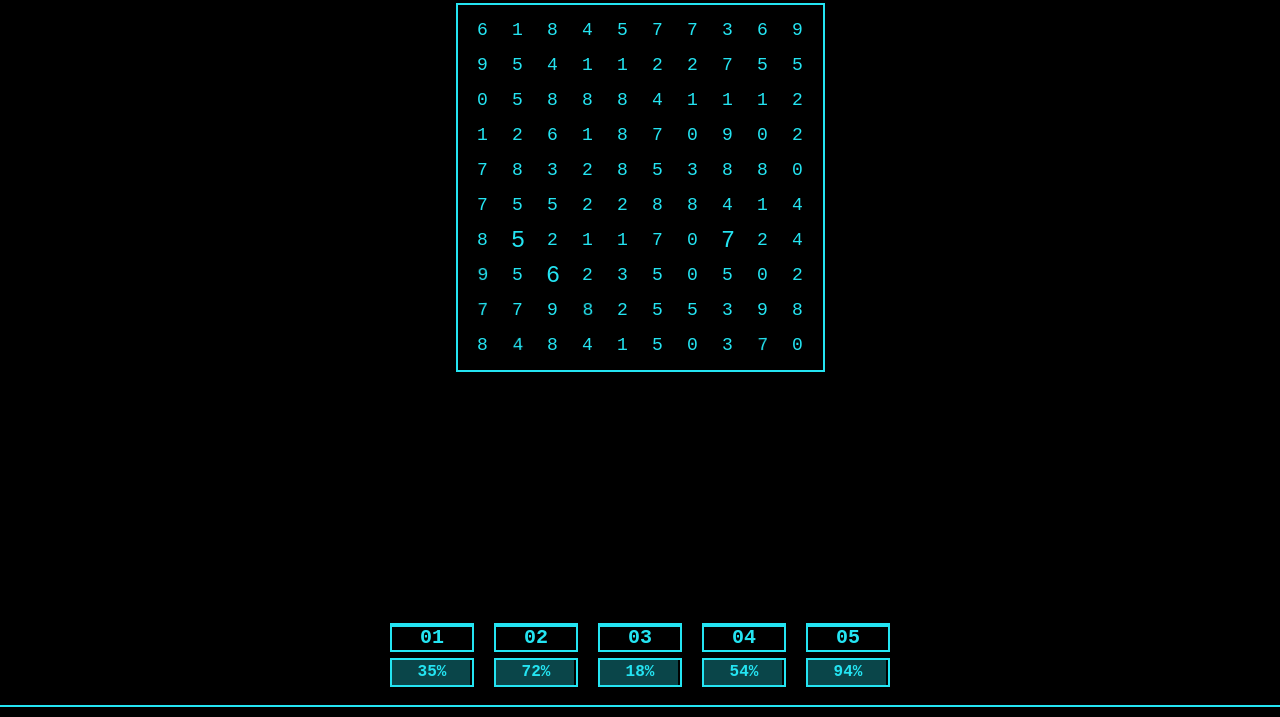
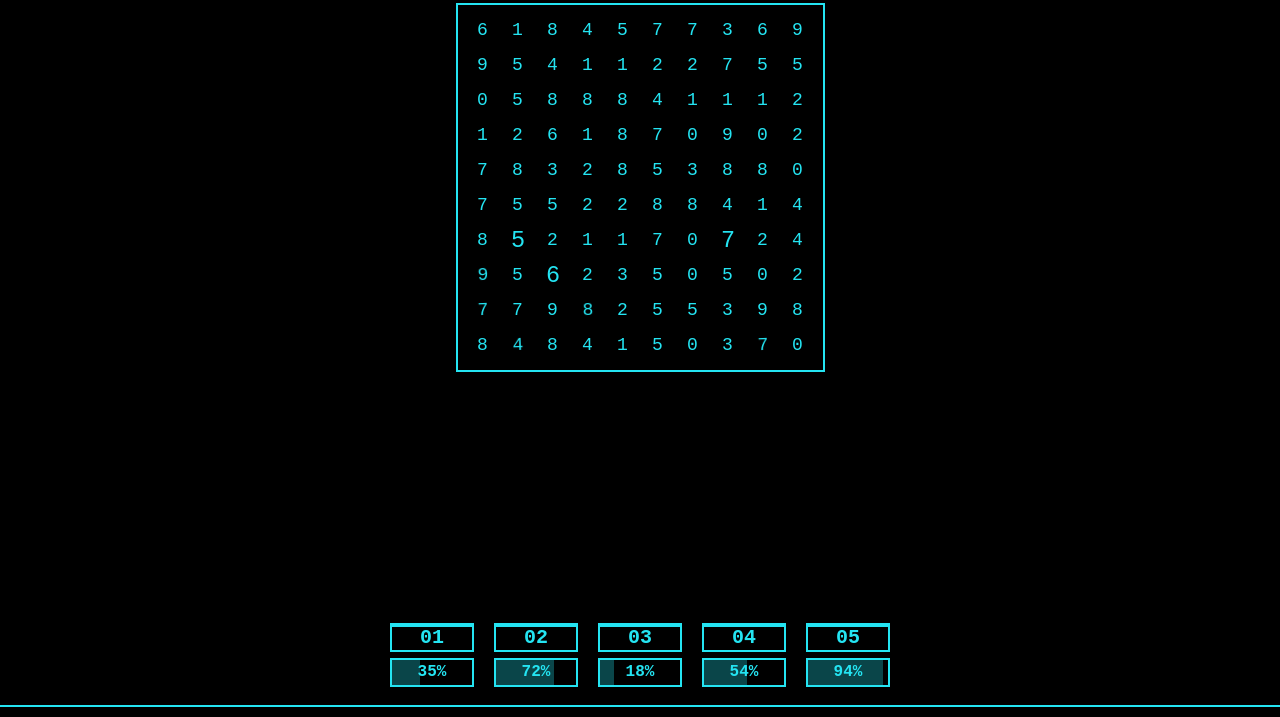
Before and after one commit to tishtosh/Macrodata, a plain HTML site: page index.html in a window 1280 px wide. Shown: the part 83-800 px from the top of the page. Drawn offline with Linux system fonts and the light colour scheme.

Commit message:
starting percentages

```diff
--- a/index.html
+++ b/index.html
@@ -44,7 +44,7 @@
         @supports (-webkit-touch-callout: none) {
             .logo {
                 top: env(safe-area-inset-top, 10px);
-                left: env(safe-area-inset-left, 10px);
+                left: env(safe-area-inset-left, 5px);
                 padding-top: 10px;
             }
         }
@@ -335,23 +335,23 @@
 
     <div class="progress-container">
         <div class="progress-bar">
-            <div class="progress-fill" style="width: 98%"></div>
+            <div class="progress-fill" style="width: 35%"></div>
             <div class="progress-text">35%</div>
         </div>
         <div class="progress-bar">
-            <div class="progress-fill" style="width: 98%"></div>
+            <div class="progress-fill" style="width: 72%"></div>
             <div class="progress-text">72%</div>
         </div>
         <div class="progress-bar">
-            <div class="progress-fill" style="width: 98%"></div>
+            <div class="progress-fill" style="width: 18%"></div>
             <div class="progress-text">18%</div>
         </div>
         <div class="progress-bar">
-            <div class="progress-fill" style="width: 98%"></div>
+            <div class="progress-fill" style="width: 54%"></div>
             <div class="progress-text">54%</div>
         </div>
         <div class="progress-bar">
-            <div class="progress-fill" style="width: 98%"></div>
+            <div class="progress-fill" style="width: 94%"></div>
             <div class="progress-text">94%</div>
         </div>
     </div>
```
